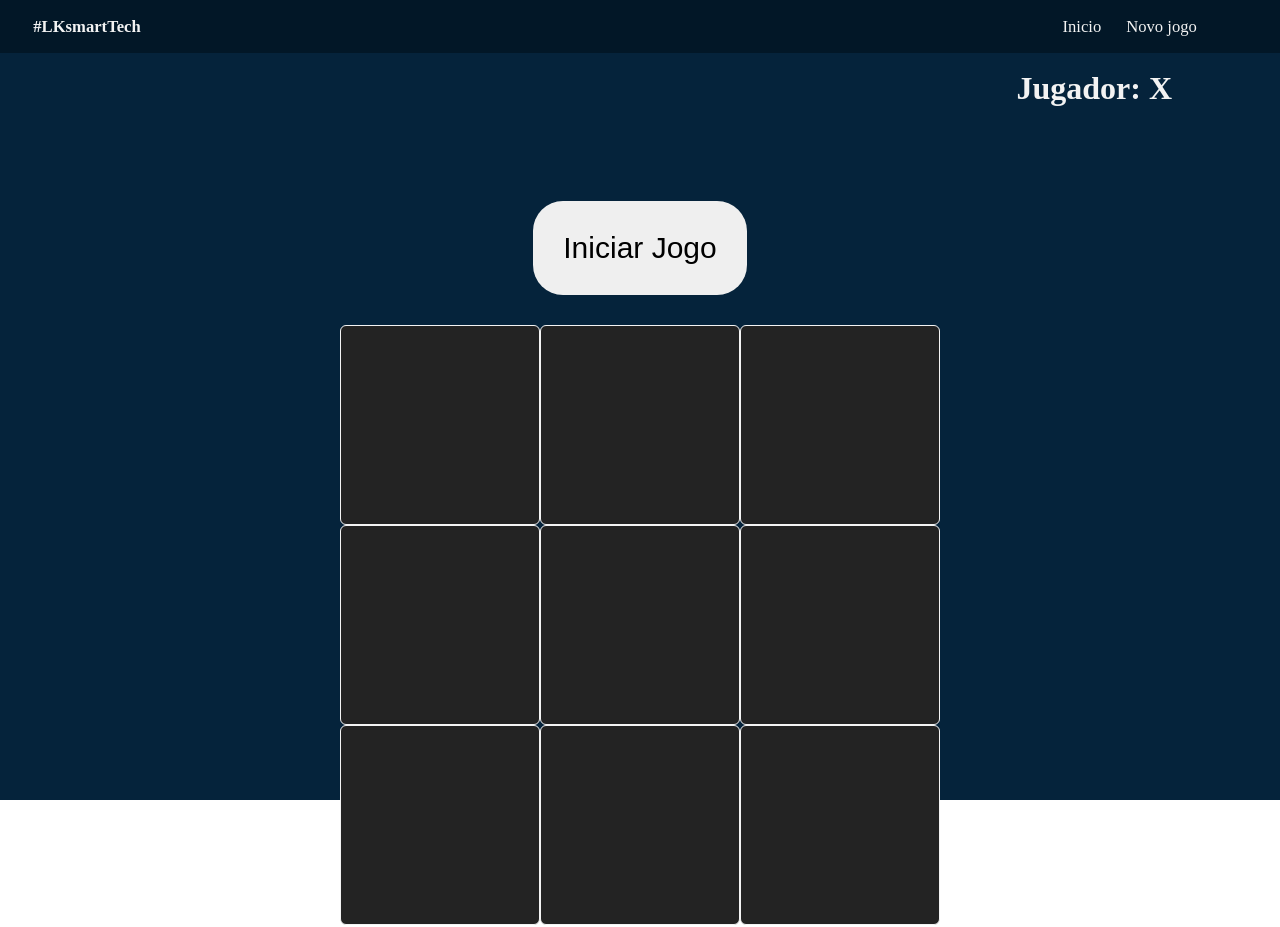
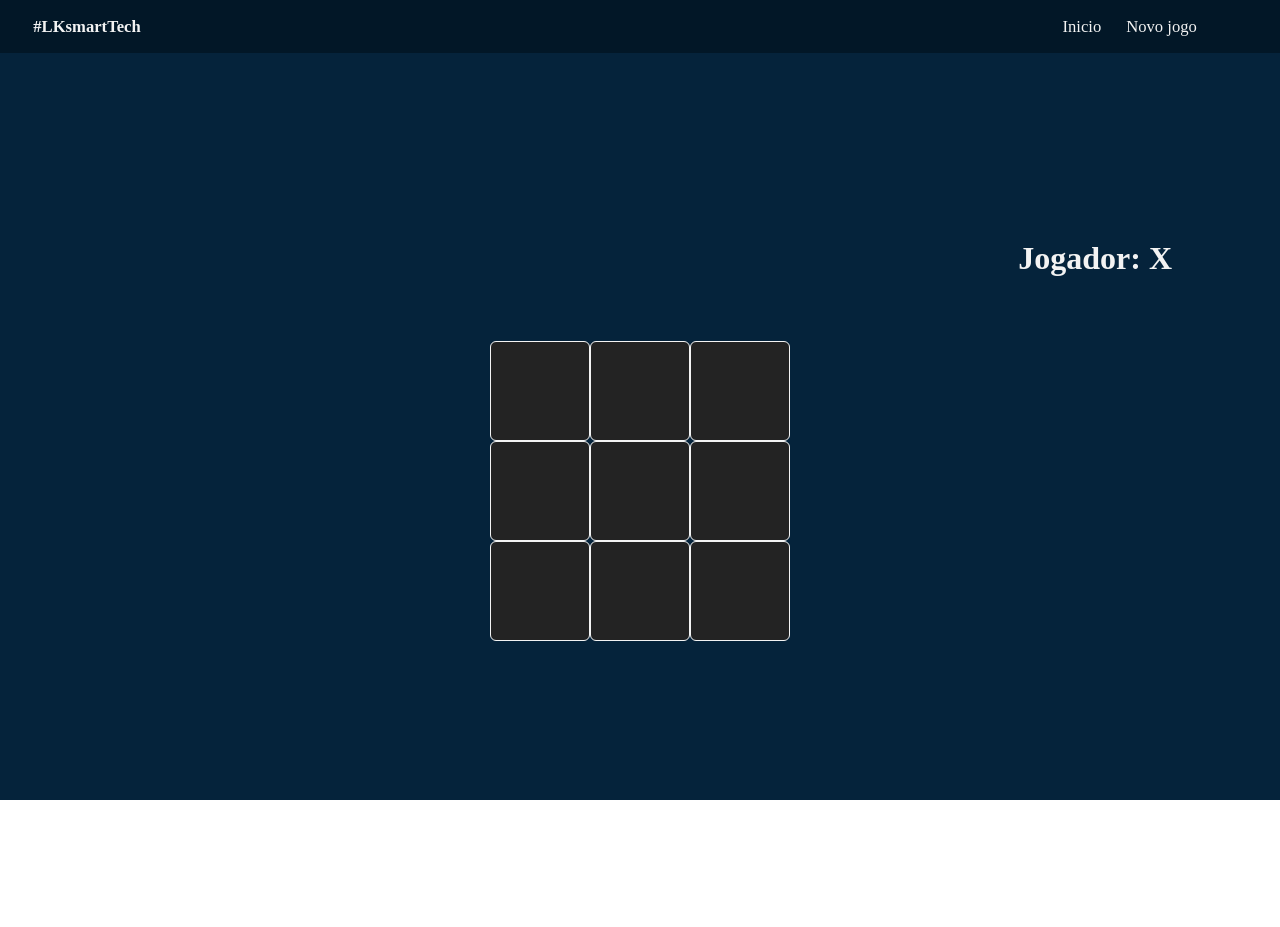
Before and after one commit to LucasAKuhn/jogo-da-velha, an Angular app: page /home in a window 1280 px wide. Both pictures are taken after a click on the button "Iniciar Jogo". After the commit the page ends 816 px from the top, so only its background shows below. Built offline with nearby package versions, Linux system fonts and the light colour scheme.

Commit message:
Alterado layout

```diff
--- a/src/app/app-routing.module.ts
+++ b/src/app/app-routing.module.ts
@@ -1,6 +1,7 @@
 import { NgModule } from '@angular/core';
 import { RouterModule, Routes } from '@angular/router';
 import {HomeComponent} from "./components/home/home.component";
+import {BoardComponent} from "./components/board/board.component";
 
 
 const routes: Routes = [
@@ -12,6 +13,10 @@ const routes: Routes = [
   {
     path: 'home',
     component: HomeComponent
+  },
+  {
+    path: 'board',
+    component: BoardComponent
   }
 ];
 
--- a/src/app/components/home/home.component.html
+++ b/src/app/components/home/home.component.html
@@ -5,13 +5,13 @@
   <app-header></app-header>
 </div>
 <div class="outer-cont">
-  <h2>JOGO DA VELHA #</h2>
-  <h1 *ngIf="!winner && !isdraw && !freshpage">Jugador: {{player}}</h1>
-  <h2 *ngIf="winner">Jugador {{winner}} ha ganado</h2>
+  <h2 *ngIf="freshpage">JOGO DA VELHA#</h2>
+  <h1 *ngIf="!winner && !isdraw && !freshpage">Jogador: {{player}}</h1>
+  <h2 *ngIf="winner">Jogador {{winner}} ganhou</h2>
   <h2 *ngIf="isdraw">Empate</h2>
-  <button (click)="newGame()">Iniciar Jogo</button>
+  <button *ngIf="winner || isdraw || freshpage" outline (click)="newGame()">Iniciar Jogo</button>
 
-  <main>
-    <app-board *ngFor="let val of squares; let i = index" [value]="val"  (click)="makeMove(i)"></app-board>
+  <main *ngIf="!winner && !isdraw">
+    <app-board *ngFor="let val of squares; let i = index" [value]="val" (click)="makeMove(i)"></app-board>
   </main>
 </div>
--- a/src/app/components/home/home.component.scss
+++ b/src/app/components/home/home.component.scss
@@ -32,12 +32,12 @@
 
 main{
   display: grid;
-  grid-template-columns: 200px 200px 200px;
+  grid-template-columns: 100px 100px 100px;
   grid-gap: 0px;
 }
 
 app-board{
-  height: 200px;
+  height: 100px;
 }
 
 h1{
```
Also changed, not shown: src/app/components/board/board.component.css (line endings or trailing spaces).
